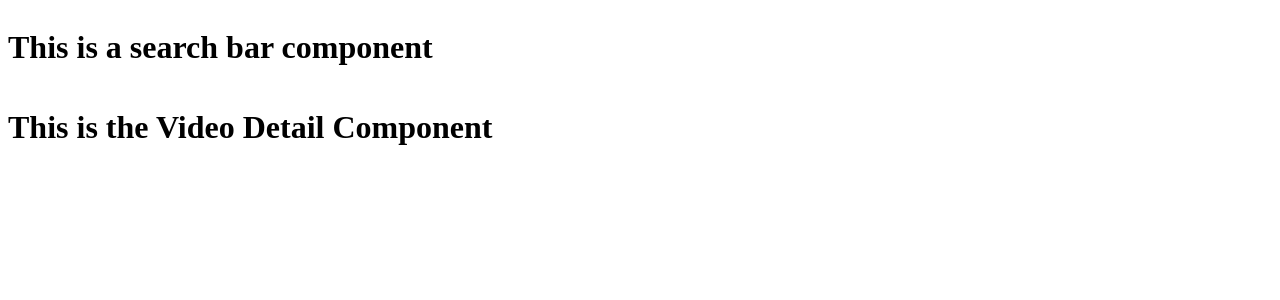
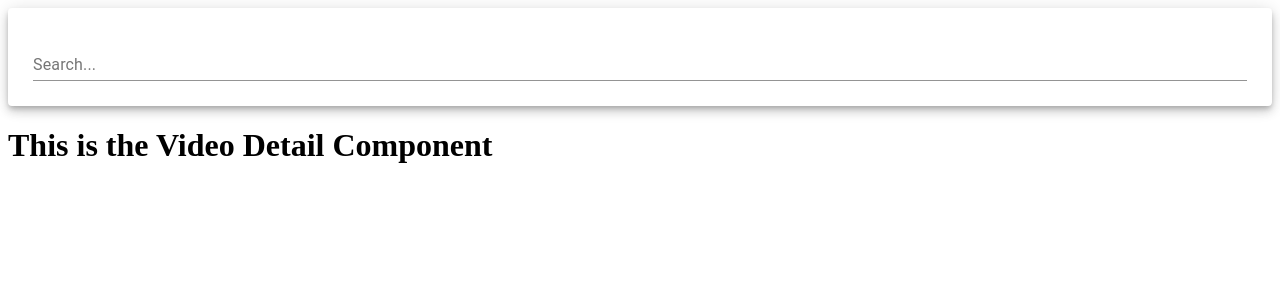
Before and after one commit to siccoo/youtube-app, a React (Create React App) app: page / in a window 1280 px wide. Shown: the top 300 px of the page. Built offline with nearby package versions, Linux system fonts and the light colour scheme.

Commit message:
Modification of the components folder

```diff
--- a/src/App.js
+++ b/src/App.js
@@ -1,8 +1,7 @@
 import React from 'react';
 import { Grid } from '@material-ui/core';
-import SearchBar from './components/SearchBar';
-import VideoDetail from './components/VideoDetail';
-// import { VideoList } from './components';
+import { SearchBar, VideoDetail } from './components/';
+
 import youtube from './api/youtube';
 
 class App extends React.Component {
@@ -12,7 +11,7 @@ class App extends React.Component {
                 <Grid items xs={12}>
                     <Grid container spacing={16}>
                         <Grid item xs={12}>
-                            <SearchBar />
+                            <SearchBar onFormSubmit={this.handleSubmit} />
                         </Grid>
                         <Grid item xs={8}>
                             <VideoDetail />
--- a/src/components/SearchBar.js
+++ b/src/components/SearchBar.js
@@ -1,13 +1,30 @@
 import React from 'react';
+
+import { Paper, TextField } from '@material-ui/core';
 
 class SearchBar extends React.Component {
     state = {
         searchTerm: '',
     }
 
+    handleChange = (e) => this.setState({ searchTerm: e.target.value });
+
+    handleSubmit = (e) => {
+        const { searchTerm } = this.state;
+        const { onFormSubmit } = this.props;
+
+        onFormSubmit(searchTerm);
+
+        e.preventDefault();
+    }
+
     render() {
         return(
-            <h1>This is a search bar component</h1>
+            <Paper elevation={6} style={{ padding: '25px' }}>
+                <form onSubmit={this.handleSubmit}>
+                    <TextField fullWidth label="Search..." onChange={this.handleChange} />
+                </form>
+            </Paper>
         )
     }
 }
--- /dev/null
+++ b/src/components/index.js
@@ -0,0 +1,2 @@
+export { default as SearchBar } from './SearchBar';
+export { default as VideoDetail } from './VideoDetail';
```
